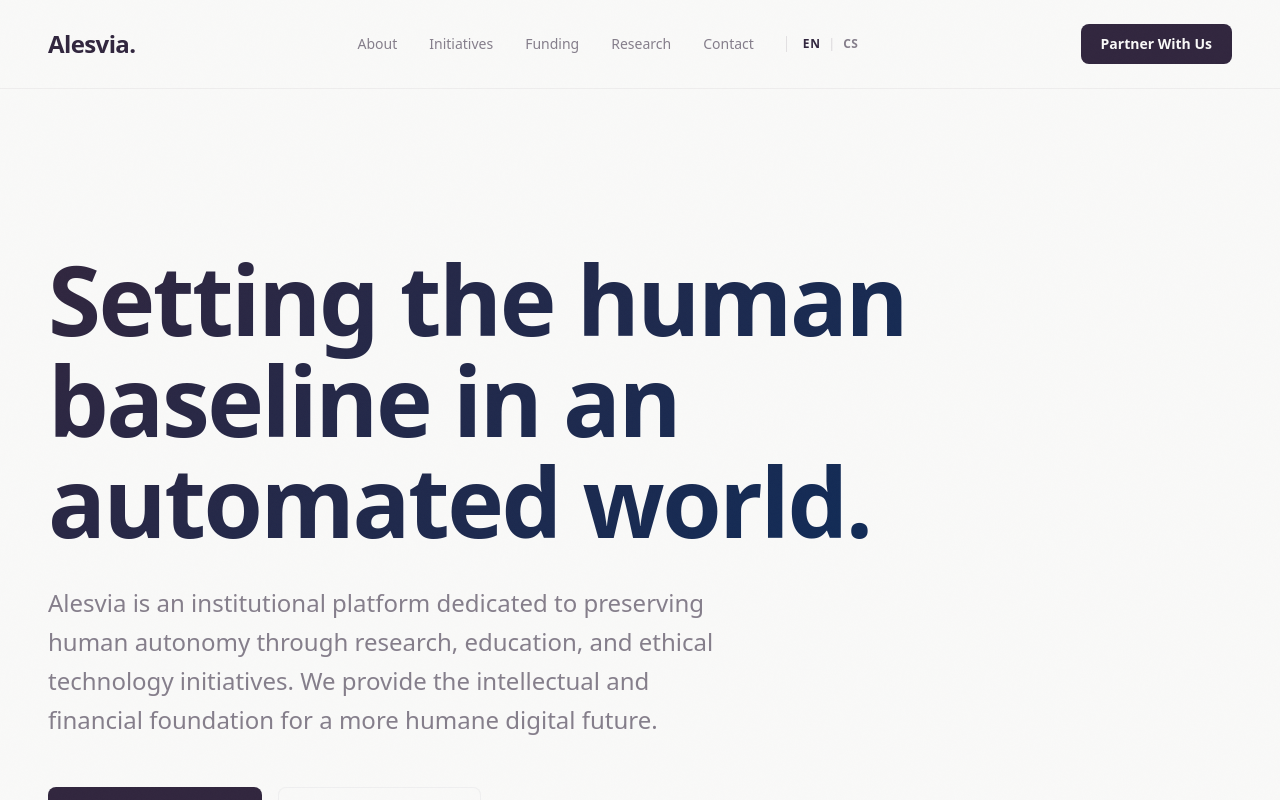
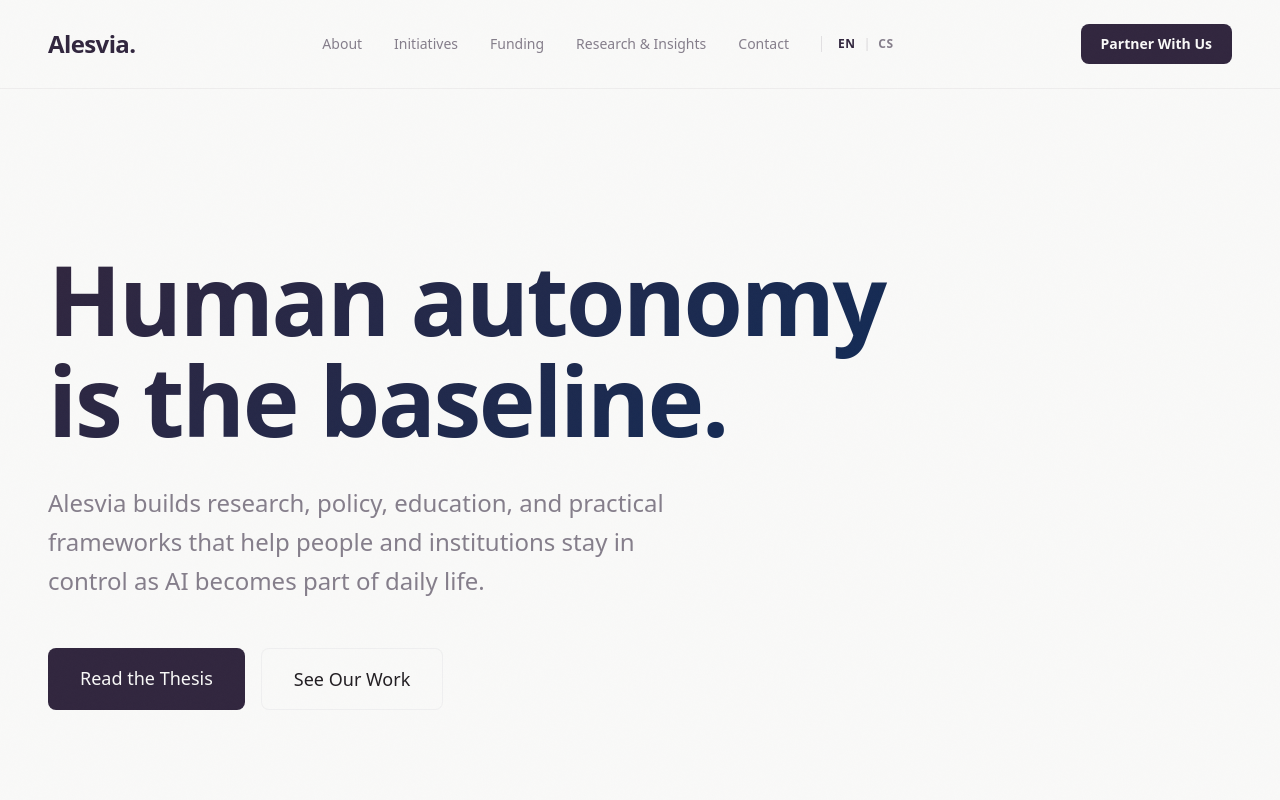
Before and after one commit to Kumungchi/alesvia-site, a Next.js app: page /en in a window 1280 px wide. Shown: the top 800 px of the page. Built offline with nearby package versions, Linux system fonts and the light colour scheme; no server answers.

Commit message:
Finalize Alesvia brand strategy and messaging

```diff
--- a/app/[lang]/opengraph-image.tsx
+++ b/app/[lang]/opengraph-image.tsx
@@ -88,8 +88,8 @@ export default async function OGImage({ params }: { params: Promise<{ lang: stri
           }}
         >
           {isCs
-            ? 'Lidský základ v automatizovaném světě.'
-            : 'Setting the human baseline in an automated world.'}
+            ? 'Lidská autonomie je základ.'
+            : 'Human autonomy is the baseline.'}
         </h1>
 
         {/* Subtitle */}
@@ -104,8 +104,8 @@ export default async function OGImage({ params }: { params: Promise<{ lang: stri
           }}
         >
           {isCs
-            ? 'Výzkum, vzdělávání a etické technologické iniciativy.'
-            : 'Research, education, and ethical technology initiatives.'}
+            ? 'Výzkum, veřejné politiky a vzdělávání pro svět, kde AI neoslabuje lidskou kontrolu.'
+            : 'Research, policy, education, and practical frameworks for a world where AI does not erode human control.'}
         </p>
 
         {/* Bottom bar */}
--- a/app/[lang]/page.tsx
+++ b/app/[lang]/page.tsx
@@ -28,13 +28,13 @@ export default async function Home({ params }: { params: Promise<{ lang: Locale
           </p>
           <div className="flex flex-col sm:flex-row gap-4">
             <Link
-              href={getPublicPath(lang, 'initiatives')}
+              href={getPublicPath(lang, 'about')}
               className="btn-primary bg-alesvia-primary text-alesvia-bg px-8 py-4 rounded-lg font-medium text-lg text-center"
             >
               {dict.hero.primary_link}
             </Link>
             <Link
-              href={getPublicPath(lang, 'about')}
+              href={getPublicPath(lang, 'initiatives')}
               className="glass text-alesvia-text px-8 py-4 rounded-lg font-medium hover:border-alesvia-accent/50 transition-all text-lg text-center hover:-translate-y-0.5"
             >
               {dict.hero.secondary_link}
--- a/dictionaries/cs.json
+++ b/dictionaries/cs.json
@@ -8,15 +8,15 @@
     "about": "O nás",
     "initiatives": "Iniciativy",
     "funding": "Financování",
-    "research": "Výzkum",
+    "research": "Výzkum a analýzy",
     "contact": "Kontakt",
     "partner": "Spolupráce"
   },
   "hero": {
-    "title": "Stanovujeme lidský standard v automatizovaném světě.",
-    "description": "Alesvia je institucionální platforma zaměřená na zachování lidské autonomie prostřednictvím výzkumu, vzdělávání a etických technologických iniciativ. Poskytujeme intelektuální i finanční zázemí pro lidštější digitální budoucnost.",
-    "primary_link": "Prozkoumat naši práci",
-    "secondary_link": "Přečíst naši tezi"
+    "title": "Lidská autonomie je základ.",
+    "description": "Alesvia vytváří výzkum, veřejné politiky, vzdělávání a praktické rámce, které pomáhají lidem i institucím zůstat v kontrole, zatímco se AI stává součástí každodenního života.",
+    "primary_link": "Přečíst tezi",
+    "secondary_link": "Prohlédnout naši práci"
   },
   "ecosystem": {
     "label": "Ekosystém",
@@ -44,10 +44,10 @@
   },
   "financing": {
     "label": "Institucionální zázemí",
-    "title": "Transparentní financování a partnerství",
+    "title": "Jak je Alesvia financována",
     "description": "Abychom vybudovali infrastrukturu odolnou vůči nesprávným stimulům, Alesvia je strukturována tak, aby upřednostňovala dlouhodobou lidskou hodnotu před krátkodobým zapojením. Spoléháme se na strategické granty, filantropická partnerství a institucionální podporu k financování našich iniciativ.",
     "primary_link": "Zobrazit model financování",
-    "secondary_link": "Institucionální dotazy"
+    "secondary_link": "Spolupracujte s námi"
   },
   "footer": {
     "rights": "Alesvia z.ú. Všechna práva vyhrazena.",
@@ -193,8 +193,8 @@
     "investors_text": "Pomáháme vám identifikovat AI společnosti, které jsou v souladu s dlouhodobou lidskou hodnotou — nejen s krátkodobým ovládnutím trhu. Naše rámce hodnotí, jak startupy zacházejí s autonomií uživatelů, datovými praktikami a mechanikami přesvědčování.",
     "startups_label": "Pro startupy",
     "startups_text": "Pomáháme etickým AI společnostem najít investory, kteří rozumí a oceňují odpovědné nasazování. Pokud je váš produkt navržen tak, aby respektoval lidskou autonomii, chceme zesílit váš signál.",
-    "cta_label": "Institucionální dotazy",
-    "cta_text": "Alesvia Advisory je ve fázi inkubace. Pokud jste investor, správce fondu nebo zakladatel AI firmy se zájmem o rámce etického nasazování, kontaktujte nás."
+    "cta_label": "Spolupracujte s námi",
+    "cta_text": "Alesvia Advisory je ve fázi inkubace. Pokud jste investor, správce fondu nebo zakladatel AI firmy se zájmem o rámce etického nasazování, pojďme spolupracovat."
   },
   "mind": {
     "metadata_title": "Alesvia Mind | Alesvia",
@@ -311,7 +311,7 @@
     "metadata_title": "Financování a partneři | Alesvia",
     "metadata_description": "Zjistěte, jak je Alesvia financována a jak udržujeme nezávislost prostřednictvím transparentního financování a strategických partnerství.",
     "label": "Transparentnost",
-    "title": "Jak je Alesvia financována.",
+    "title": "Jak je Alesvia financována",
     "intro": "Nezávislost vyžaduje strukturální poctivost. Zveřejňujeme náš model financování, protože věříme, že institucionální důvěra se získává transparentností, nikoli brandingem.",
     "model_label": "Model financování",
     "model_text": "Alesvia je navržena tak, aby odolávala nesprávným stimulům. Nepřijímáme financování, které kompromituje naši misi, vytváří střety zájmů nebo přináší tlak na optimalizaci pro zapojení na úkor lidské pohody.",
@@ -328,7 +328,7 @@
     "partners_text": "V současné době navazujeme naše první partnerství. Pokud vaše organizace sdílí naši misi, uvítáme rozhovor.",
     "transparency_label": "Finanční transparentnost",
     "transparency_text": "Jako český z.ú. podléhá Alesvia požadavkům na veřejné vykazování. Jdeme nad rámec minima: naše výroční zprávy budou obsahovat podrobné rozložení zdrojů příjmů, výdajů podle iniciativ a rozhodnutí správy.",
-    "cta_label": "Staňte se partnerem",
+    "cta_label": "Spolupracujte s námi",
     "cta_text": "Pokud má vaše organizace zájem o podporu nebo partnerství s Alesvia, rádi se s vámi spojíme."
   },
   "contact": {
@@ -482,10 +482,10 @@
   },
   "research": {
     "metadata_title": "Výzkum a analýzy | Alesvia",
-    "metadata_description": "Výzkum, analýzy a poznatky z iniciativ Alesvia o etice AI, lidské autonomii a zodpovědných technologiích.",
-    "label": "Výzkum",
-    "title": "Výzkum a analýzy",
-    "intro": "Původní výzkum, analýzy a komentáře z celého spektra iniciativ Alesvia. Perspektivy založené na důkazech o dopadu AI na lidskou autonomii.",
+    "metadata_description": "Briefy, zprávy a eseje z iniciativ Alesvia o lidské autonomii, správě AI a zodpovědných technologiích.",
+    "label": "Výzkum a analýzy",
+    "title": "Briefy, zprávy a eseje",
+    "intro": "Původní briefy, zprávy a eseje napříč iniciativami Alesvia. Perspektivy založené na důkazech o tom, jak AI formuje lidskou autonomii, instituce a veřejný život.",
     "read_more": "Číst dále",
     "back": "Zpět na výzkum",
     "published": "Publikováno",
--- a/dictionaries/en.json
+++ b/dictionaries/en.json
@@ -8,15 +8,15 @@
     "about": "About",
     "initiatives": "Initiatives",
     "funding": "Funding",
-    "research": "Research",
+    "research": "Research & Insights",
     "contact": "Contact",
     "partner": "Partner With Us"
   },
   "hero": {
-    "title": "Setting the human baseline in an automated world.",
-    "description": "Alesvia is an institutional platform dedicated to preserving human autonomy through research, education, and ethical technology initiatives. We provide the intellectual and financial foundation for a more humane digital future.",
-    "primary_link": "Explore Our Work",
-    "secondary_link": "Read Our Thesis"
+    "title": "Human autonomy is the baseline.",
+    "description": "Alesvia builds research, policy, education, and practical frameworks that help people and institutions stay in control as AI becomes part of daily life.",
+    "primary_link": "Read the Thesis",
+    "secondary_link": "See Our Work"
   },
   "ecosystem": {
     "label": "The Ecosystem",
@@ -44,10 +44,10 @@
   },
   "financing": {
     "label": "Institutional Grounding",
-    "title": "Transparent Financing & Partnerships",
+    "title": "How Alesvia Is Funded",
     "description": "To build infrastructure that resists misaligned incentives, Alesvia is structured to prioritize long-term human value over short-term engagement. We rely on strategic grants, philanthropic partnerships, and institutional backing to fund our initiatives.",
     "primary_link": "View Funding Model",
-    "secondary_link": "Institutional Inquiries"
+    "secondary_link": "Partner With Us"
   },
   "footer": {
     "rights": "Alesvia. All rights reserved.",
@@ -193,8 +193,8 @@
     "investors_text": "We help you identify AI companies that align with long-term human value — not just short-term market capture. Our frameworks evaluate how startups handle user autonomy, data practices, and persuasion mechanics.",
     "startups_label": "For Startups",
     "startups_text": "We help ethical AI companies find investors who understand and value responsible deployment. If your product is designed to respect human autonomy, we want to amplify your signal.",
-    "cta_label": "Institutional Inquiries",
-    "cta_text": "Alesvia Advisory is in its incubation phase. If you are an investor, fund manager, or AI founder interested in ethical deployment frameworks, contact us."
+    "cta_label": "Partner With Us",
+    "cta_text": "Alesvia Advisory is in its incubation phase. If you are an investor, fund manager, or AI founder interested in ethical deployment frameworks, partner with us."
   },
   "mind": {
     "metadata_title": "Alesvia Mind | Alesvia",
@@ -311,7 +311,7 @@
     "metadata_title": "Funding & Partners | Alesvia",
     "metadata_description": "Learn how Alesvia is funded and how we maintain independence through transparent financing and strategic partnerships.",
     "label": "Transparency",
-    "title": "How Alesvia is funded.",
+    "title": "How Alesvia Is Funded",
     "intro": "Independence requires structural honesty. We publish our funding model because we believe institutional trust is earned through transparency, not branding.",
     "model_label": "Funding Model",
     "model_text": "Alesvia is designed to resist misaligned incentives. We do not accept funding that compromises our mission, creates conflicts of interest, or introduces pressure to optimize for engagement over human well-being.",
@@ -328,7 +328,7 @@
     "partners_text": "We are currently establishing our first partnerships. If your organization shares our mission, we welcome the conversation.",
     "transparency_label": "Financial Transparency",
     "transparency_text": "As a Czech z.ú., Alesvia is subject to public reporting requirements. We go beyond the minimum: our annual reports will include detailed breakdowns of revenue sources, expenditures by initiative, and governance decisions.",
-    "cta_label": "Become a Partner",
+    "cta_label": "Partner With Us",
     "cta_text": "If your organization is interested in supporting or partnering with Alesvia, we'd like to hear from you."
   },
   "contact": {
@@ -482,10 +482,10 @@
   },
   "research": {
     "metadata_title": "Research & Insights | Alesvia",
-    "metadata_description": "Research, analysis, and insights from Alesvia's initiatives on AI ethics, human autonomy, and responsible technology.",
-    "label": "Research",
-    "title": "Research & Insights",
-    "intro": "Original research, analysis, and commentary from across Alesvia's initiatives. Evidence-based perspectives on AI's impact on human autonomy.",
+    "metadata_description": "Briefings, reports, and essays from Alesvia's initiatives on human autonomy, AI governance, and responsible technology.",
+    "label": "Research & Insights",
+    "title": "Briefings, Reports, and Essays",
+    "intro": "Original briefings, reports, and essays from across Alesvia's initiatives. Evidence-led perspectives on how AI shapes human autonomy, institutions, and public life.",
     "read_more": "Read more",
     "back": "Back to Research",
     "published": "Published",
```
Also changed, not shown: 1 other file (tests, documents, lock files or other folders).
